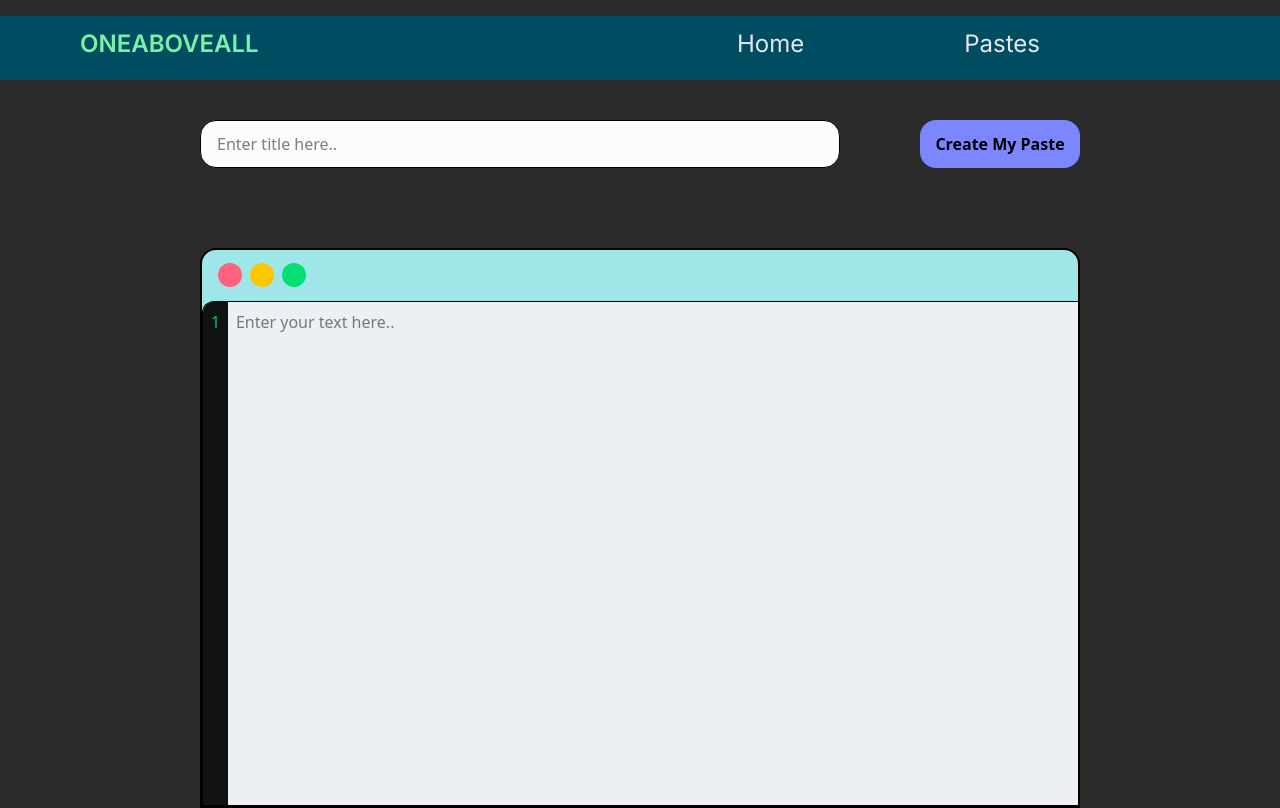
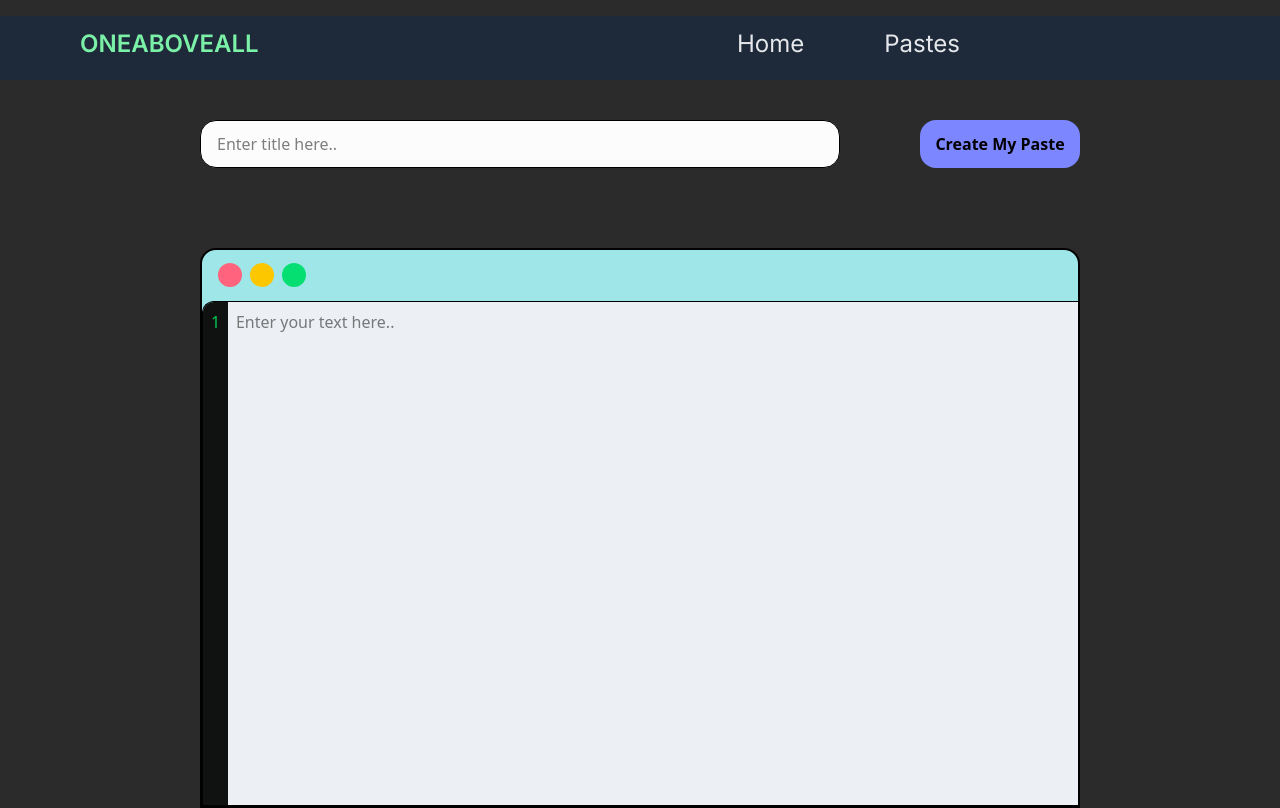
Before and after one commit to ONEABOVEALL01/Paste-App, a React (Vite) app: page / in a window 1280 px wide. Built offline with nearby package versions, Linux system fonts and the light colour scheme; the HTML template or start-up script is replaced by a standard one.

Commit message:
Refactor NavBar styles and layout

```diff
--- a/src/components/NavBar.jsx
+++ b/src/components/NavBar.jsx
@@ -3,13 +3,13 @@ import { NavLink } from "react-router-dom";
 
 const NavBar = () => {
   return (
-    <div className="navBar flex  h-[8vh] mt-4 text-center bg-[#004D61] justify-between gap-[20vh] text-[#E5E7EB] text-2xl">
+    <div className="navBar flex h-[8vh] mt-4 text-center bg-gray-800 justify-between gap-[10vh] text-[#E5E7EB] text-2xl">
       <div>
         <p className="text-green-300 ml-[10vh]  font-semibold mt-[1.5vh]">ONEABOVEALL</p>
       </div>
 
-      <div className="mr-[30vh] mt-[1.5vh] flex">
-        <div className="mr-[20vh]">
+      <div className="mr-[40vh] mt-[1.5vh] flex">
+        <div className="mr-[10vh]">
           <NavLink to="/">Home</NavLink>
         </div>
 
```
